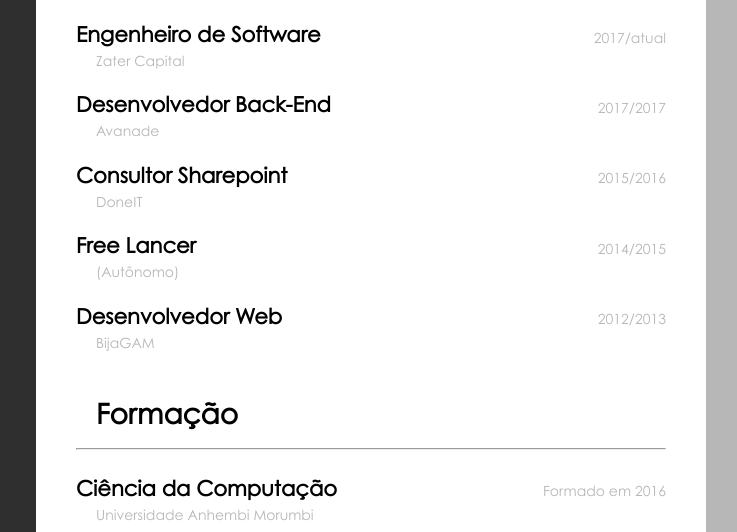
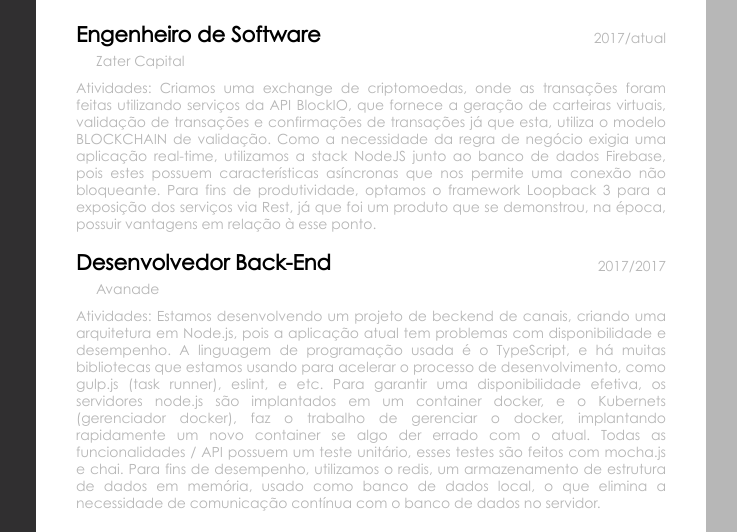
Before and after one commit to domenester/domenester.github.io, a website: page index.html in a window 1280 px wide. Shown: the part 394-926 px from the top of the page, 434-1171 px from the left. Drawn offline with Linux system fonts and the light colour scheme.

Commit message:
Saving Progress

```diff
--- a/index.html
+++ b/index.html
@@ -85,7 +85,7 @@
             com ferramentas como eslint e task runners. Apto ao uso da metodologia SCRUM para melhor
             eficácia na agilidade, e melhor entendimento sobre os processos para que novas e melhores
             soluções possam ser descobertas a tempo. Sei como projetar aplicações que demandam um número
-            elevado de requisições e serviços, e mente-las fortemente resilientes e disponíveis.
+            elevado de requisições e serviços, e mante-las fortemente resilientes e disponíveis.
           </label>
         </div>
         <div class="professional-box">
@@ -98,6 +98,13 @@
             </div>
             <section>2017/atual</section>
           </div>
+          <div class="professional-description">Atividades: Criamos uma exchange de criptomoedas, onde as transações foram feitas utilizando serviços da
+            API BlockIO, que fornece a geração de carteiras virtuais, validação de transações e confirmações de transações já que esta, utiliza
+            o modelo BLOCKCHAIN de validação. Como a necessidade da regra de negócio exigia uma aplicação real-time, utilizamos a stack NodeJS junto ao
+            banco de dados Firebase, pois estes possuem características asíncronas que nos permite uma conexão não bloqueante. Para fins de produtividade,
+            optamos o framework Loopback 3 para a exposição dos serviços via Rest, já que foi um produto que se demonstrou, na época, possuir vantagens
+            em relação à esse ponto.
+          </div>
           <div class="professional-itens">
             <div class="item-content">
               <h2>Desenvolvedor Back-End</h2>
@@ -105,6 +112,17 @@
             </div>
             <section>2017/2017</section>
           </div>
+          <div class="professional-description">Atividades:  Estamos desenvolvendo um projeto de beckend de canais, criando uma arquitetura em
+            Node.js, pois a aplicação atual tem problemas com disponibilidade e desempenho. A linguagem de
+            programação usada é o TypeScript, e há muitas bibliotecas que estamos usando para acelerar o
+            processo de desenvolvimento, como gulp.js (task runner), eslint, e etc. Para garantir uma
+            disponibilidade efetiva, os servidores node.js são implantados em um container docker, e o Kubernets
+            (gerenciador docker), faz o trabalho de gerenciar o docker, implantando rapidamente um novo container
+            se algo der errado com o atual.
+            Todas as funcionalidades / API possuem um teste unitário, esses testes são feitos com mocha.js e chai.
+            Para fins de desempenho, utilizamos o redis, um armazenamento de estrutura de dados em memória,
+            usado como banco de dados local, o que elimina a necessidade de comunicação contínua com o banco
+            de dados no servidor.</div>
           <div class="professional-itens">
             <div class="item-content">
               <h2>Consultor Sharepoint</h2>
--- a/main.css
+++ b/main.css
@@ -88,6 +88,12 @@ label {
   color: #b7b7b7;
 }
 
+.professional-description{
+  width: 100%;
+  color: #b7b7b7;
+  text-align: justify;
+  margin-top: 5px;
+}
 .item-content {
   width: 75%;
 }
```
